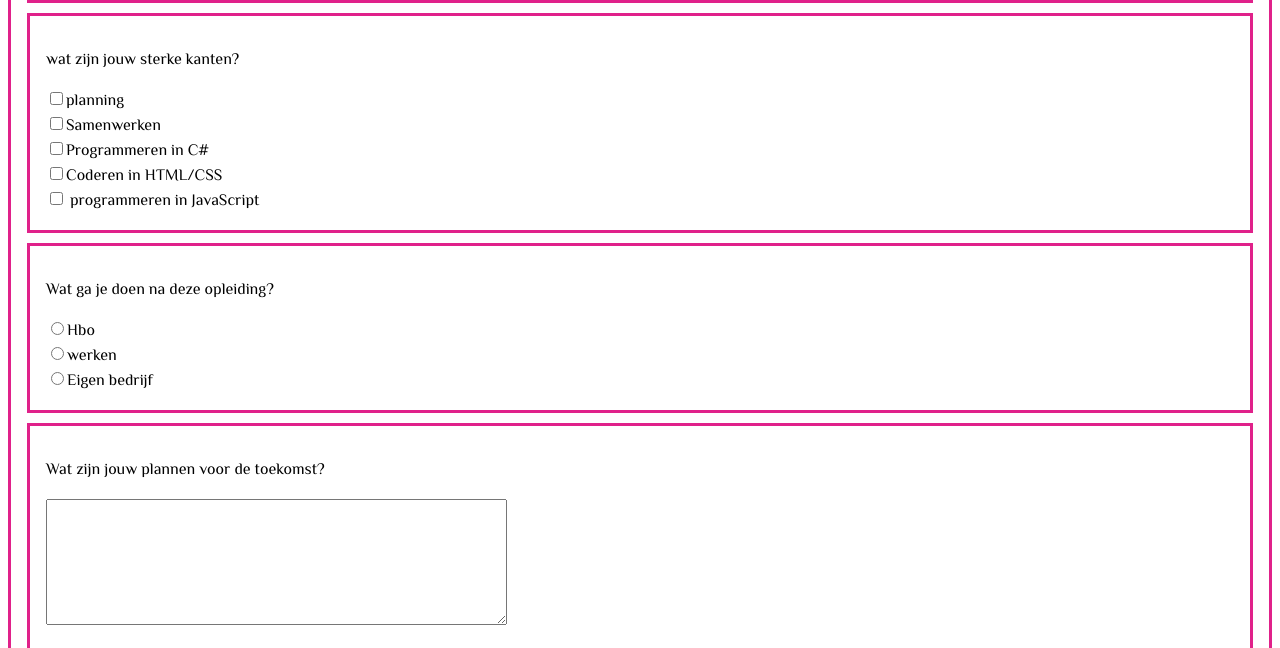
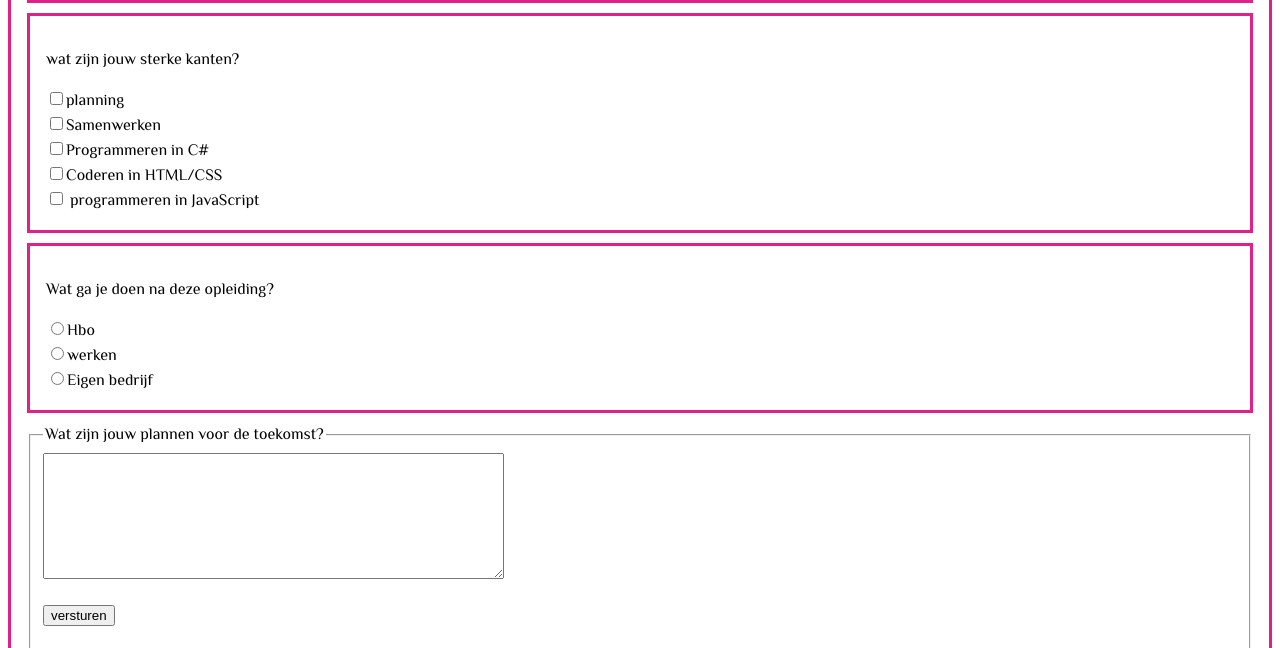
Before and after one commit to 29269/FRO, a plain HTML site: page opdracht7/index.html in a window 1280 px wide. Shown: the part 572-1220 px from the top of the page. Drawn offline with Linux system fonts and the light colour scheme.

Commit message:
Update index.html

```diff
--- a/opdracht7/index.html
+++ b/opdracht7/index.html
@@ -71,11 +71,11 @@ Klas:
   <label><input type="radio" name="na deze opleiding" value="eigen bedrijf">Eigen bedrijf<br></label>
 
 </div>
-<div class="rand">
-  <p>Wat zijn jouw plannen voor de toekomst?</p>
+<fieldset>
+  <legend>Wat zijn jouw plannen voor de toekomst?</legend>
   <textarea name="suggersties" rows="8" cols="55"></textarea>
 <p>  <input type="submit" value="versturen"></p>
-</div>
+</fieldset>
 </form>
 <footer>
   <div id="validatie">
```
